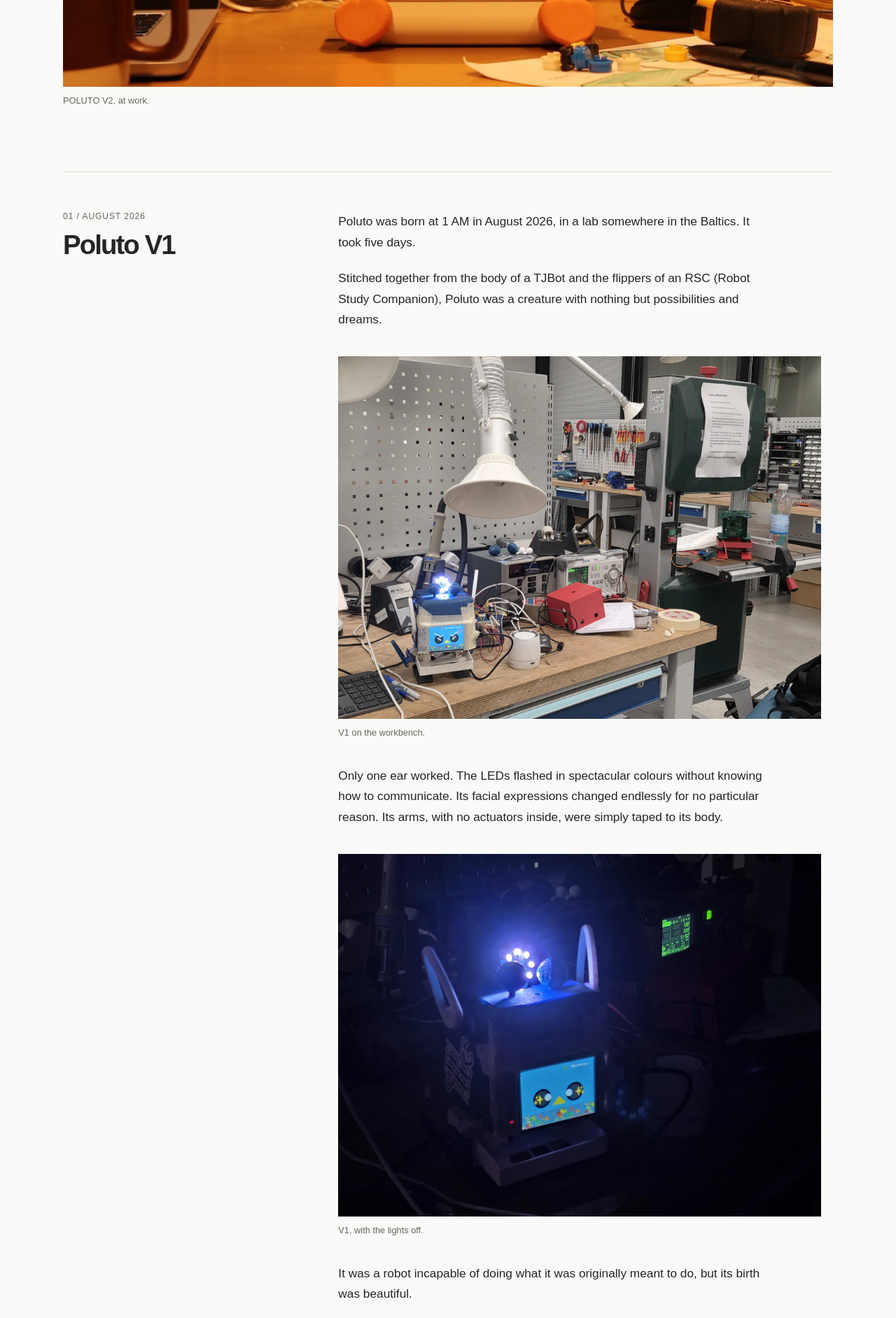
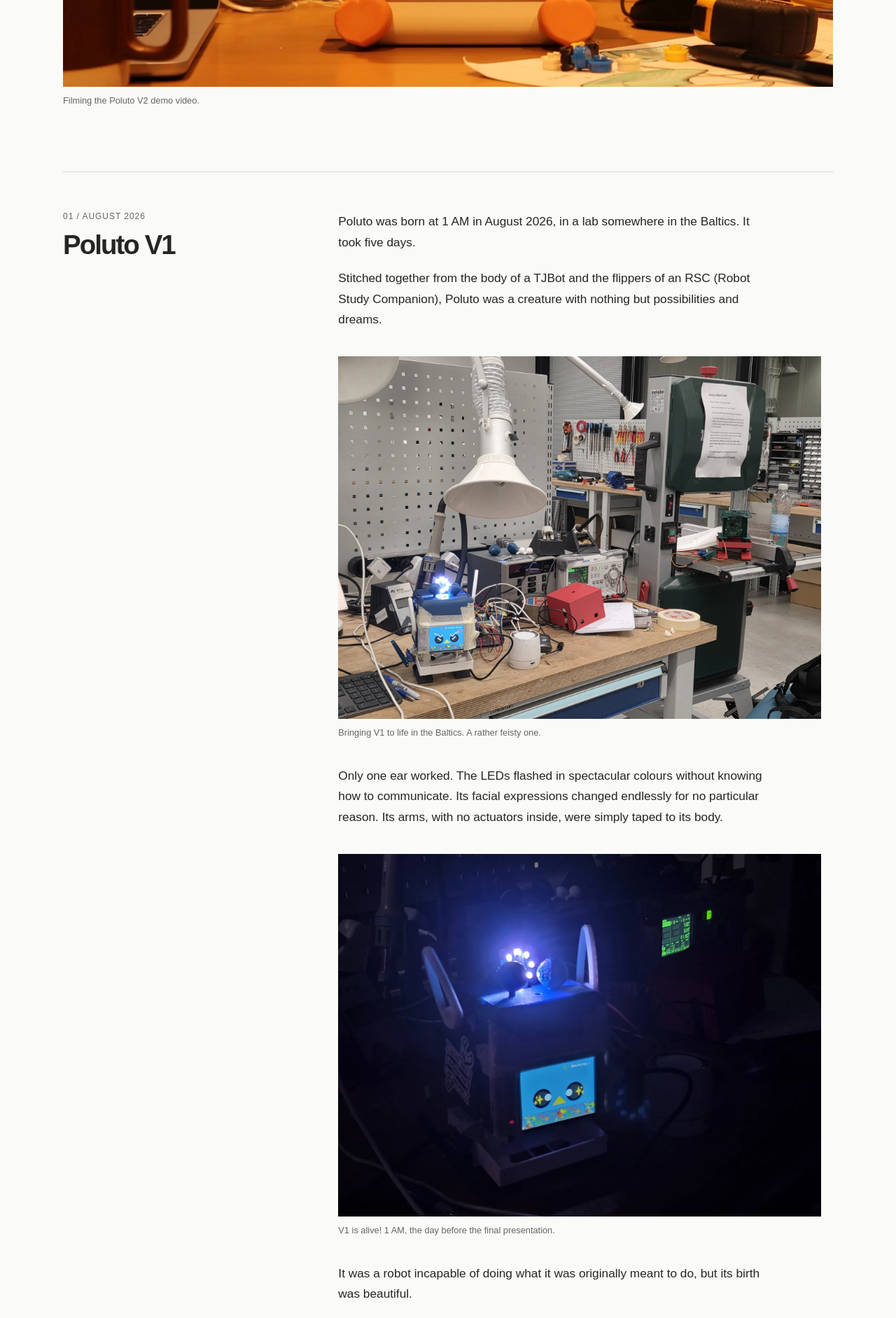
Before and after one commit to hello-poluto/hello-poluto.github.io, a plain HTML site: page index.html in a window 1280 px wide. Shown: the part 800-2683 px from the top of the page at 70% size. Drawn offline with Linux system fonts and the light colour scheme.

Commit message:
Update photo captions and open demo in new tab

```diff
--- a/index.html
+++ b/index.html
@@ -36,7 +36,7 @@
           <source type="image/webp" srcset="assets/images/poluto-hero-small.webp 800w, assets/images/poluto-hero.webp 1920w" sizes="(max-width: 720px) calc(100vw - 40px), (max-width: 1014px) calc(100vw - 72px), 942px">
           <img src="assets/images/poluto-hero.jpg" width="1920" height="1080" fetchpriority="high" alt="POLUTO sits beside a laptop on a warmly lit desk, with a blue body, heart-shaped eyes on its screen, upright ears, and orange feet.">
         </picture>
-        <figcaption>POLUTO V2, at work.</figcaption>
+        <figcaption>Filming the Poluto V2 demo video.</figcaption>
       </figure>
     </section>
 
@@ -47,17 +47,18 @@
         <p>Stitched together from the body of a TJBot and the flippers of an RSC (Robot Study Companion), Poluto was a creature with nothing but possibilities and dreams.</p>
         <figure class="story-photo photo-wide">
           <img src="assets/pics/web/poluto-v1-workbench.webp" width="1800" height="1350" loading="lazy" alt="The taped-together first Poluto prototype among tools and wires on a lab workbench.">
-          <figcaption>V1 on the workbench.</figcaption>
+          <figcaption>Bringing V1 to life in the Baltics. A rather feisty one.</figcaption>
         </figure>
         <p>Only one ear worked. The LEDs flashed in spectacular colours without knowing how to communicate. Its facial expressions changed endlessly for no particular reason. Its arms, with no actuators inside, were simply taped to its body.</p>
         <figure class="story-photo photo-wide">
           <img src="assets/pics/web/poluto-v1-lights-off.webp" width="1800" height="1350" loading="lazy" alt="Poluto V1 glowing blue in the dark with its screen and LEDs lit.">
-          <figcaption>V1, with the lights off.</figcaption>
+          <figcaption>V1 is alive! 1 AM, the day before the final presentation.</figcaption>
         </figure>
         <p>It was a robot incapable of doing what it was originally meant to do, but its birth was beautiful.</p>
         <p>We had to part ways almost immediately after its birth, though.</p>
         <figure class="story-photo photo-small">
-          <img src="assets/pics/web/poluto-v1-with-cat.webp" width="1800" height="1350" loading="lazy" alt="A cat in the foreground with the taped-together Poluto V1 behind it.">
+          <img src="assets/pics/web/poluto-v1-with-cat.webp" width="1800" height="1350" loading="lazy" alt="A cat in the foreground, with the taped-together Poluto V1 and Nao robot behind it.">
+          <figcaption>Poluto V1 with Nao and a cat.</figcaption>
         </figure>
       </div>
     </section>
@@ -73,11 +74,11 @@
         <p>And then, to enable Poluto to do its Poluto thing naturally among people.</p>
         <figure class="story-photo photo-v2">
           <img src="assets/pics/web/poluto-v2-by-window.webp" width="1050" height="1400" loading="lazy" alt="Poluto V2 beside its carrying bag, by a window.">
-          <figcaption>Poluto V2 by the window.</figcaption>
+          <figcaption>Morning after a 16-hour overnight shoot for the Poluto V2 demo video. Still bright-eyed.</figcaption>
         </figure>
         <p>The outcome and the thinking behind it went into my HRI 2027 Student Design Competition submission.</p>
         <p class="paper-link"><a href="paper/index.html">Design Report (coming soon)</a></p>
-        <p class="paper-link demo-link"><a href="https://youtu.be/fNn3JKklnuA?si=pJzIgcaM74NM8bS4">Demo Video</a></p>
+        <p class="paper-link demo-link"><a href="https://youtu.be/fNn3JKklnuA?si=pJzIgcaM74NM8bS4" target="_blank" rel="noopener noreferrer" aria-label="Demo Video (opens in a new tab)">Demo Video</a></p>
       </div>
     </section>
   </main>
```
